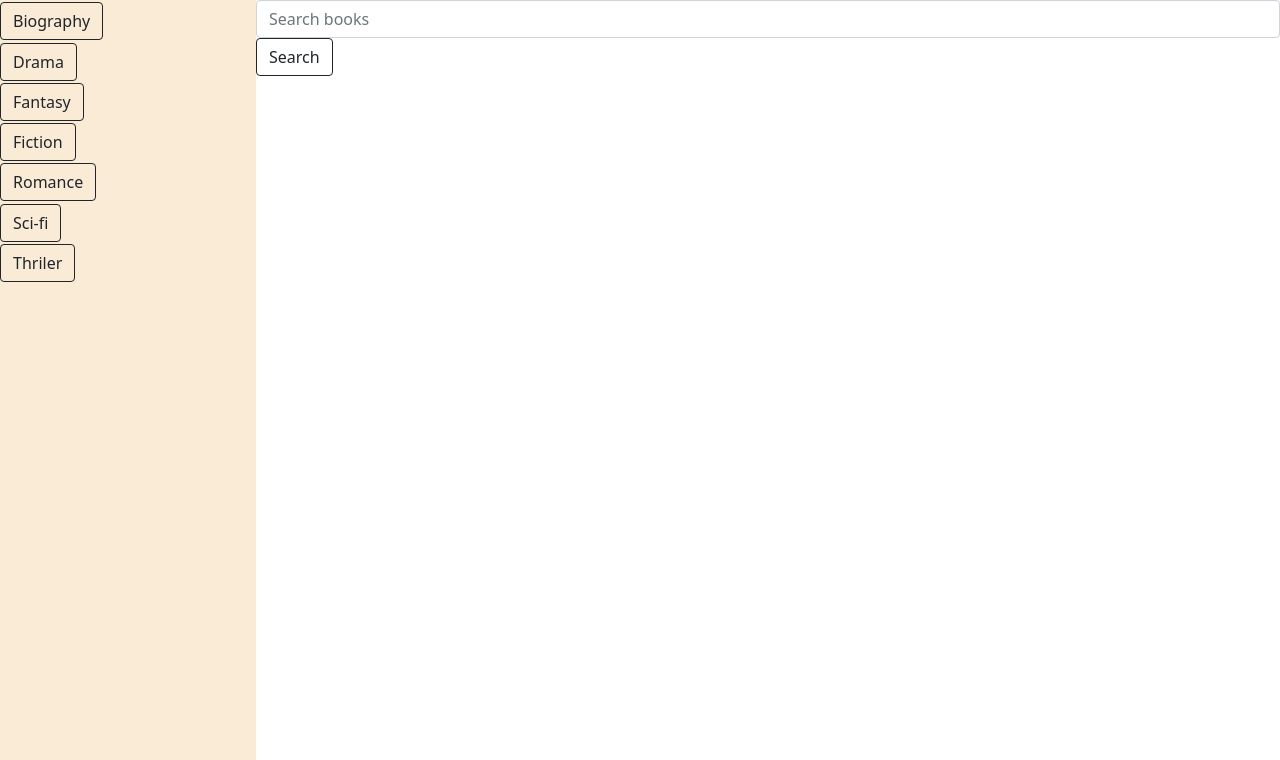
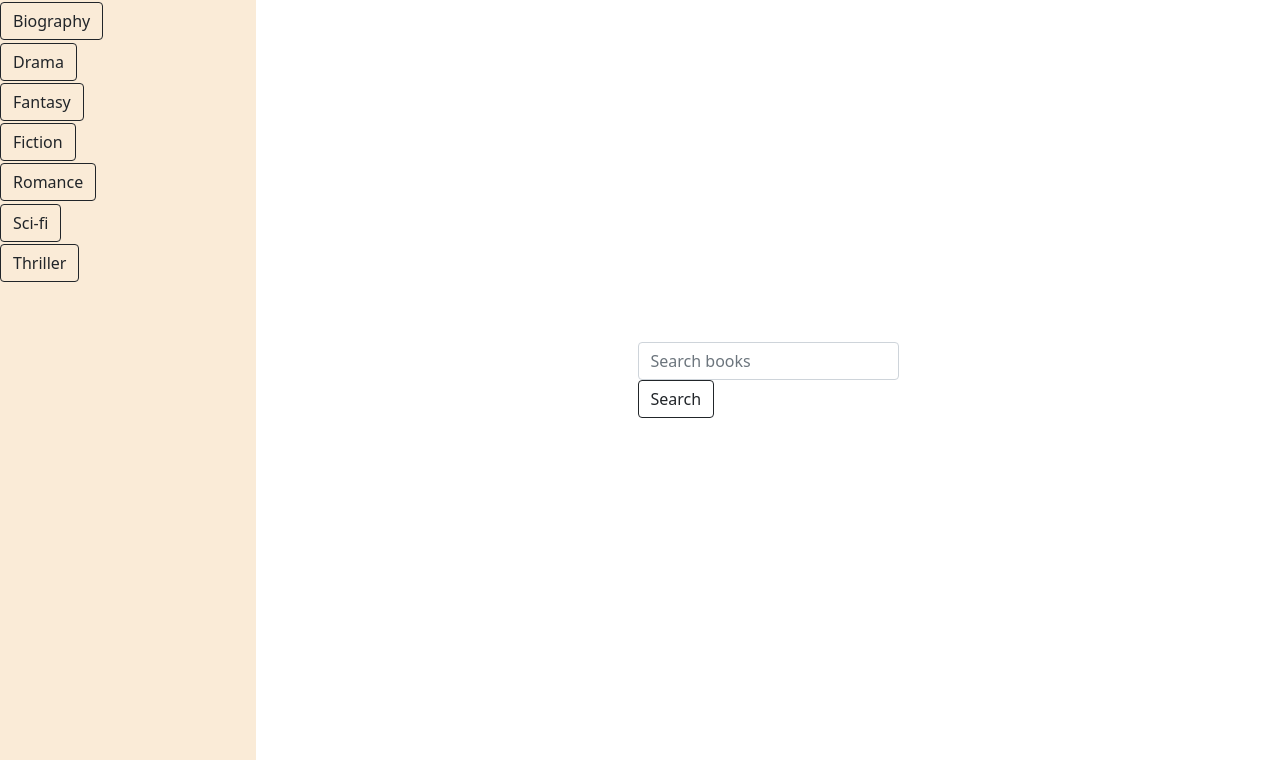
Before and after one commit to sitanshu-yadav/recomendation, a Django app: page / in a window 1280 px wide. Shown: the part 72-832 px from the top of the page. Run offline with Django 3.2, Linux system fonts and the light colour scheme.

Commit message:
3rd changes

```diff
--- a/recomendation/urls.py
+++ b/recomendation/urls.py
@@ -20,5 +20,12 @@ from . import views
 urlpatterns = [
     path('admin/', admin.site.urls),
     path('',views.index, name='index'),
-    path('books',views.books, name='books')
+    path('books',views.books, name='books'),
+    path('Biography',views.Biography, name='Biography'),
+    path('Drama',views.Drama, name='Drama'),
+    path('Fantasy',views.Fantasy, name='Fantasy'),
+    path('Fiction',views.Fiction, name='Fiction'),
+    path('Romance',views.Romance, name='Romance'),
+    path('Sci-fi',views.Scifi, name='Scifi'),
+    path('Thriller',views.Thriller, name='Thriller')
 ]
--- a/recomendation/views.py
+++ b/recomendation/views.py
@@ -25,3 +25,39 @@ def books (request):
         result=df.loc[df["title"].str.contains(user_search) , :]
         reindex=result.reset_index(drop=True)
         return HttpResponse(reindex.to_html())
+
+def Biography(request):
+    df=pd.read_csv(file)
+    rec=df.loc[df["Genres"]=="Biography",["book_id","title","authors"]]
+    reindex=rec.reset_index(drop=True)
+    return HttpResponse( reindex.to_html())
+def Drama(request):
+    df=pd.read_csv(file)
+    rec=df.loc[df["Genres"]=="Drama",["book_id","title","authors"]]
+    reindex=rec.reset_index(drop=True)
+    return HttpResponse( reindex.to_html())
+def Fantasy(request):
+    df=pd.read_csv(file)
+    rec=df.loc[df["Genres"]=="Fantasy",["book_id","title","authors"]]
+    reindex=rec.reset_index(drop=True)
+    return HttpResponse( reindex.to_html())
+def Fiction(request):
+    df=pd.read_csv(file)
+    rec=df.loc[df["Genres"]=="Fiction",["book_id","title","authors"]]
+    reindex=rec.reset_index(drop=True)
+    return HttpResponse( reindex.to_html())
+def Romance(request):
+    df=pd.read_csv(file)
+    rec=df.loc[df["Genres"]=="Romance",["book_id","title","authors"]]
+    reindex=rec.reset_index(drop=True)
+    return HttpResponse( reindex.to_html())
+def Scifi(request):
+    df=pd.read_csv(file)
+    rec=df.loc[df["Genres"]=="SciFi",["book_id","title","authors"]]
+    reindex=rec.reset_index(drop=True)
+    return HttpResponse( reindex.to_html())
+def Thriller(request):
+    df=pd.read_csv(file)
+    rec=df.loc[df["Genres"]=="Thriller",["book_id","title","authors"]]
+    reindex=rec.reset_index(drop=True)
+    return HttpResponse( reindex.to_html())
--- a/static/style.css
+++ b/static/style.css
@@ -33,11 +33,9 @@
     /* background-color: aqua; */
     margin: 0;
     padding:0;
+    display: flex;
+    justify-content: center;
+    align-items: center;
 
 
 }
-.row1{
-    /* border:2px solid rgb(41, 121, 121); */
-    width: auto;
-    border-radius: 5px;
-}
--- a/templates/index.html
+++ b/templates/index.html
@@ -46,45 +46,45 @@
     <div class="conr">
         <div class="col1">
             <div class="row">
-                <div class="row1">
-                    <form class="d-flex-dark" action="/books" method="get">
-                        <button class="btn btn-outline-dark" type="submit">Biography</button>
+                <div class="row1 ">
+                    <form class="d-grid-dark" action="/Biography" method="get">
+                        <button class="btn btn-outline-dark btn-block" type="submit" >Biography</button>
                     </form>
                 </div>
                 <div class="row2">
-                    <form class="d-flex-dark" action="/books" method="get">
+                    <form class="d-flex-dark" action="/Drama" method="get" >
                         <button class="btn btn-outline-dark" type="submit">Drama</button>
                     </form>
                 </div>
                 <div class="row3">
-                    <form class="d-flex-dark" action="/books" method="get">
+                    <form class="d-flex-dark" action="/Fantasy" method="get">
                         <button class="btn btn-outline-dark" type="submit">Fantasy</button>
                     </form>
                 </div>
                 <div class="row4">
-                    <form class="d-flex-dark" action="/books" method="get">
+                    <form class="d-flex-dark" action="/Fiction" method="get">
                         <button class="btn btn-outline-dark" type="submit">Fiction</button>
                     </form>
                 </div>
                 <div class="row5">
-                    <form class="d-flex-dark" action="/books" method="get">
+                    <form class="d-flex-dark" action="/Romance" method="get">
                         <button class="btn btn-outline-dark" type="submit">Romance</button>
                     </form>
                 </div>
                 <div class="row6">
-                    <form class="d-flex-dark" action="/books" method="get">
+                    <form class="d-flex-dark" action="/Sci-fi" method="get">
                         <button class="btn btn-outline-dark" type="submit">Sci-fi</button>
                     </form>
                 </div>
                 <div class="row4">
-                    <form class="d-flex-dark" action="/books" method="get">
-                        <button class="btn btn-block btn-outline-dark" type="submit">Thriler</button>
+                    <form class="d-flex-dark" action="/Thriller" method="get">
+                        <button class="btn btn-block btn-outline-dark" type="submit">Thriller</button>
                     </form>
                 </div>
             </div>
         </div>
         <div class="col2">
-            <form class="d-fluid" action="/books" method="get">
+            <form class="d-flex-dark" action="/books" method="get">
                 <input class="form-control me-1" type="search" name="u_search" placeholder="Search books"
                     aria-label="Search">
                 <button class="btn btn-outline-dark " type="submit">Search</button>
```
